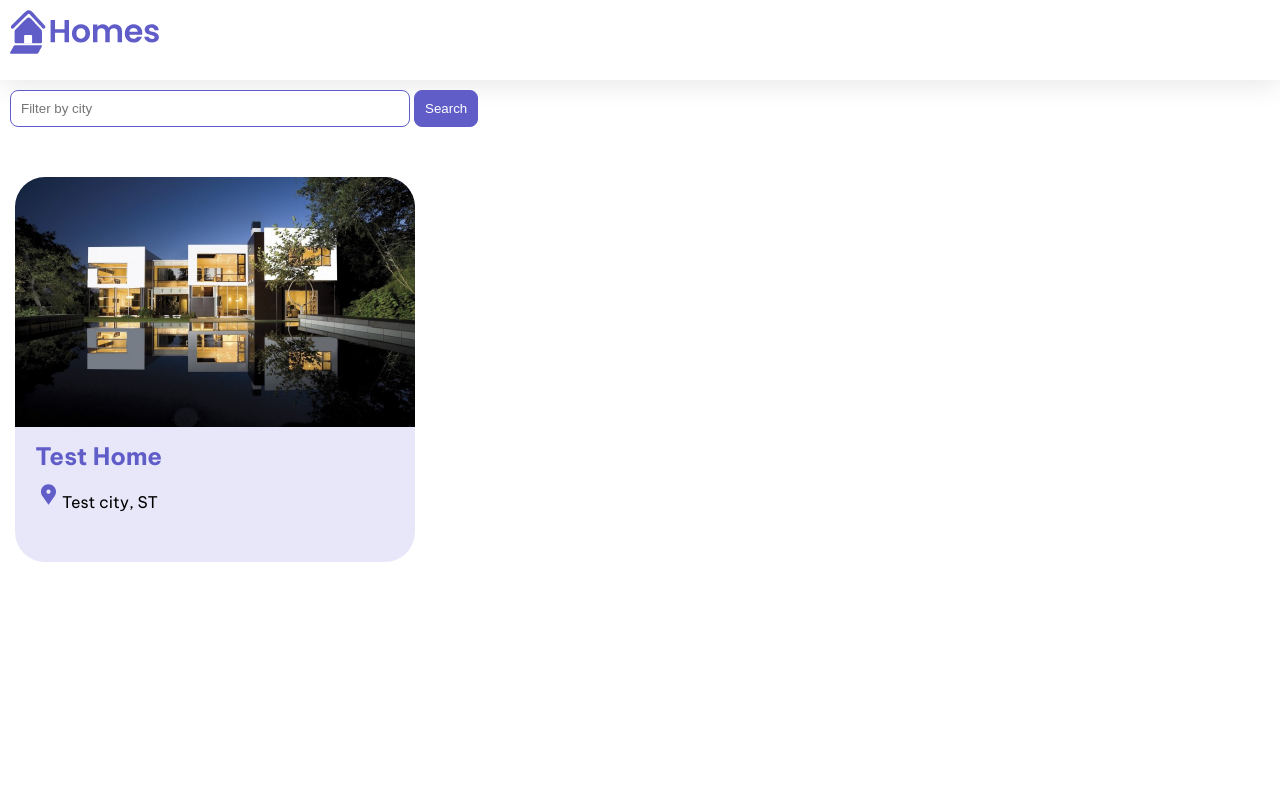
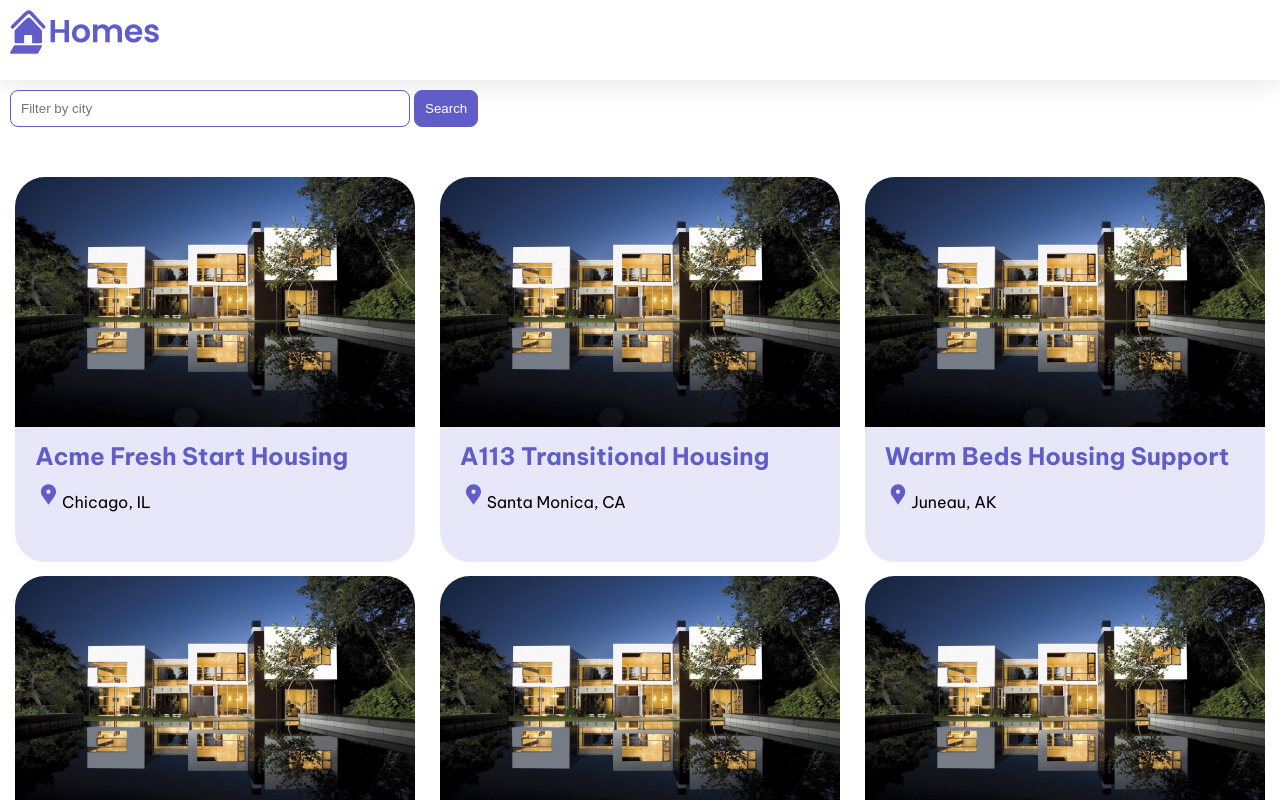
Before and after one commit to YaroslavKov/angular-sandbox, an Angular app: page / in a window 1280 px wide. Shown: the top 800 px of the page. Built offline with nearby package versions, Linux system fonts and the light colour scheme.

Commit message:
lesson 8

```diff
--- a/src/app/home/home.component.ts
+++ b/src/app/home/home.component.ts
@@ -18,20 +18,115 @@
     </form>
   </section>
   <section class="results">
-    <app-housing-location [housingLocation]="housingLocation"></app-housing-location>
+    <app-housing-location
+      *ngFor="let housingLocation of housingLocationList"
+      [housingLocation]="housingLocation">
+    </app-housing-location>
   </section>
   `,
   styleUrls: ['./home.component.css']
 })
 export class HomeComponent {
-  housingLocation: HousingLocation = {
-    id: 9999,
-    name: 'Test Home',
-    city: 'Test city',
-    state: 'ST',
-    photo: 'assets/example-house.jpg',
-    availableUnits: 99,
-    wifi: true,
-    laundry: false,
-  };
+  housingLocationList: HousingLocation[] = [
+    {
+      id: 0,
+      name: 'Acme Fresh Start Housing',
+      city: 'Chicago',
+      state: 'IL',
+      photo: '/assets/example-house.jpg',
+      availableUnits: 4,
+      wifi: true,
+      laundry: true
+    },
+    {
+      id: 1,
+      name: 'A113 Transitional Housing',
+      city: 'Santa Monica',
+      state: 'CA',
+      photo: '/assets/example-house.jpg',
+      availableUnits: 0,
+      wifi: false,
+      laundry: true
+    },
+    {
+      id: 2,
+      name: 'Warm Beds Housing Support',
+      city: 'Juneau',
+      state: 'AK',
+      photo: '/assets/example-house.jpg',
+      availableUnits: 1,
+      wifi: false,
+      laundry: false
+    },
+    {
+      id: 3,
+      name: 'Homesteady Housing',
+      city: 'Chicago',
+      state: 'IL',
+      photo: '/assets/example-house.jpg',
+      availableUnits: 1,
+      wifi: true,
+      laundry: false
+    },
+    {
+      id: 4,
+      name: 'Happy Homes Group',
+      city: 'Gary',
+      state: 'IN',
+      photo: '/assets/example-house.jpg',
+      availableUnits: 1,
+      wifi: true,
+      laundry: false
+    },
+    {
+      id: 5,
+      name: 'Hopeful Apartment Group',
+      city: 'Oakland',
+      state: 'CA',
+      photo: '/assets/example-house.jpg',
+      availableUnits: 2,
+      wifi: true,
+      laundry: true
+    },
+    {
+      id: 6,
+      name: 'Seriously Safe Towns',
+      city: 'Oakland',
+      state: 'CA',
+      photo: '/assets/example-house.jpg',
+      availableUnits: 5,
+      wifi: true,
+      laundry: true
+    },
+    {
+      id: 7,
+      name: 'Hopeful Housing Solutions',
+      city: 'Oakland',
+      state: 'CA',
+      photo: '/assets/example-house.jpg',
+      availableUnits: 2,
+      wifi: true,
+      laundry: true
+    },
+    {
+      id: 8,
+      name: 'Seriously Safe Towns',
+      city: 'Oakland',
+      state: 'CA',
+      photo: '/assets/example-house.jpg',
+      availableUnits: 10,
+      wifi: false,
+      laundry: false
+    },
+    {
+      id: 9,
+      name: 'Capital Safe Towns',
+      city: 'Portland',
+      state: 'OR',
+      photo: '/assets/example-house.jpg',
+      availableUnits: 6,
+      wifi: true,
+      laundry: true
+    }
+  ];
 }
```
